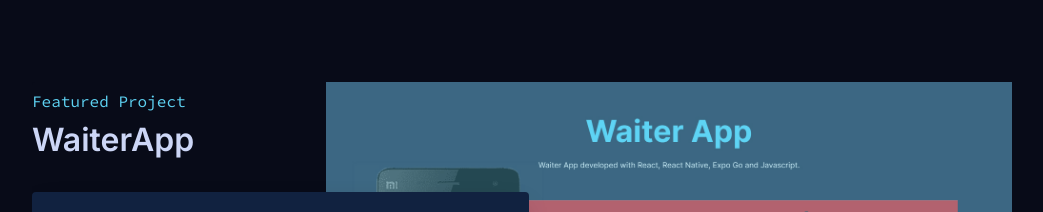
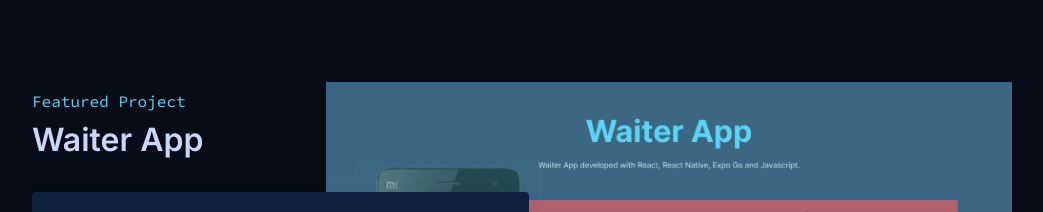
Before and after one commit to JvFern4ndes/MyPersonalWebsite, a React (Vite) app in the folder fe/: page / in a window 1280 px wide. Shown: the part 3480-3692 px from the top of the page, without its empty margins (118-1161 px from the left). Built offline with nearby package versions, Linux system fonts and the light colour scheme.

Commit message:
feat: improve portfolio section

```diff
--- a/fe/src/Pages/Portfolio/index.jsx
+++ b/fe/src/Pages/Portfolio/index.jsx
@@ -95,7 +95,7 @@ export default function Portfolio() {
             <Content2>
               <Overline>Featured Project</Overline>
               <Link to="/#">
-                <ProjectTitle>WaiterApp</ProjectTitle>
+                <ProjectTitle>Waiter App</ProjectTitle>
               </Link>
               <ProjectDescription2>
                 <p>Development of my personal portfolio through javascript and ReactJs.</p>
@@ -212,7 +212,7 @@ export default function Portfolio() {
             <Content>
               <Overline>Featured Project</Overline>
               <Link to="/#">
-                <ProjectTitle>Financial Controll App</ProjectTitle>
+                <ProjectTitle>Financial Control App</ProjectTitle>
               </Link>
               <ProjectDescription>
                 <p>Development of my personal portfolio through javascript and ReactJs.</p>
```
